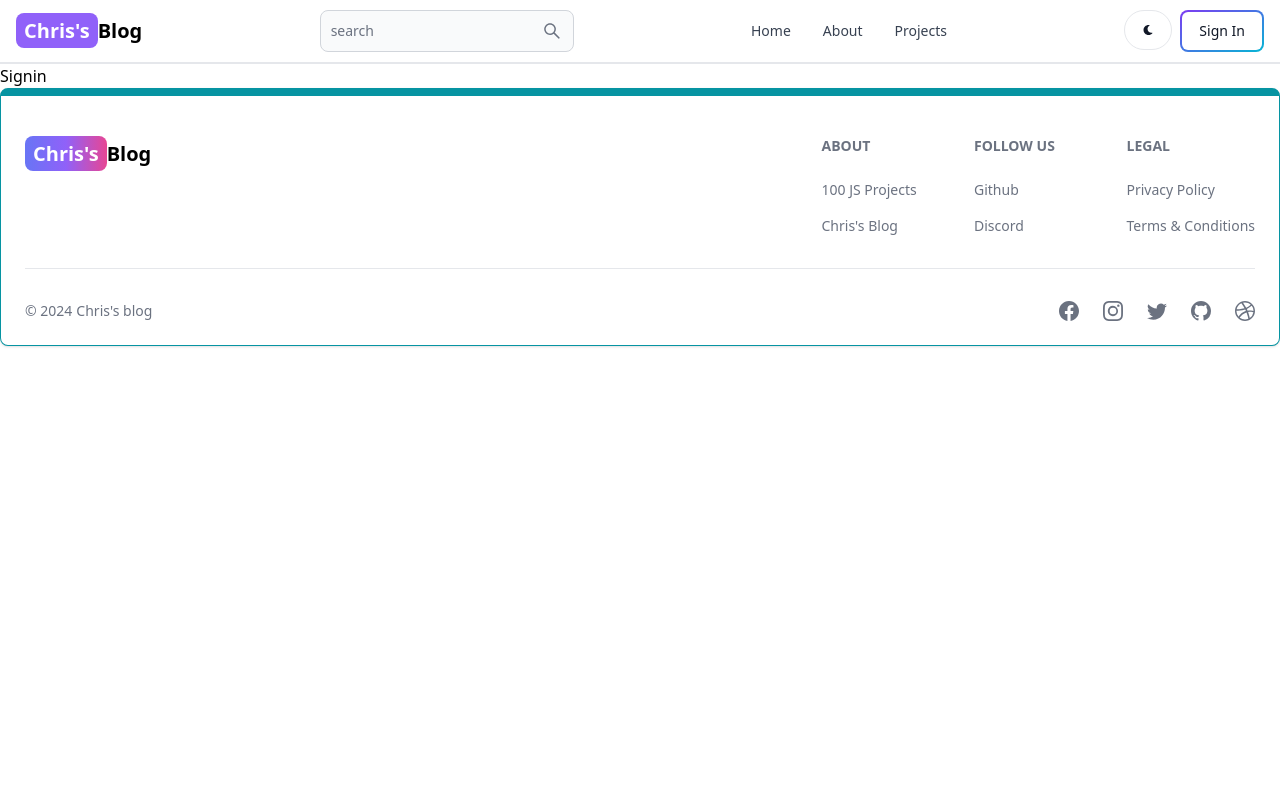
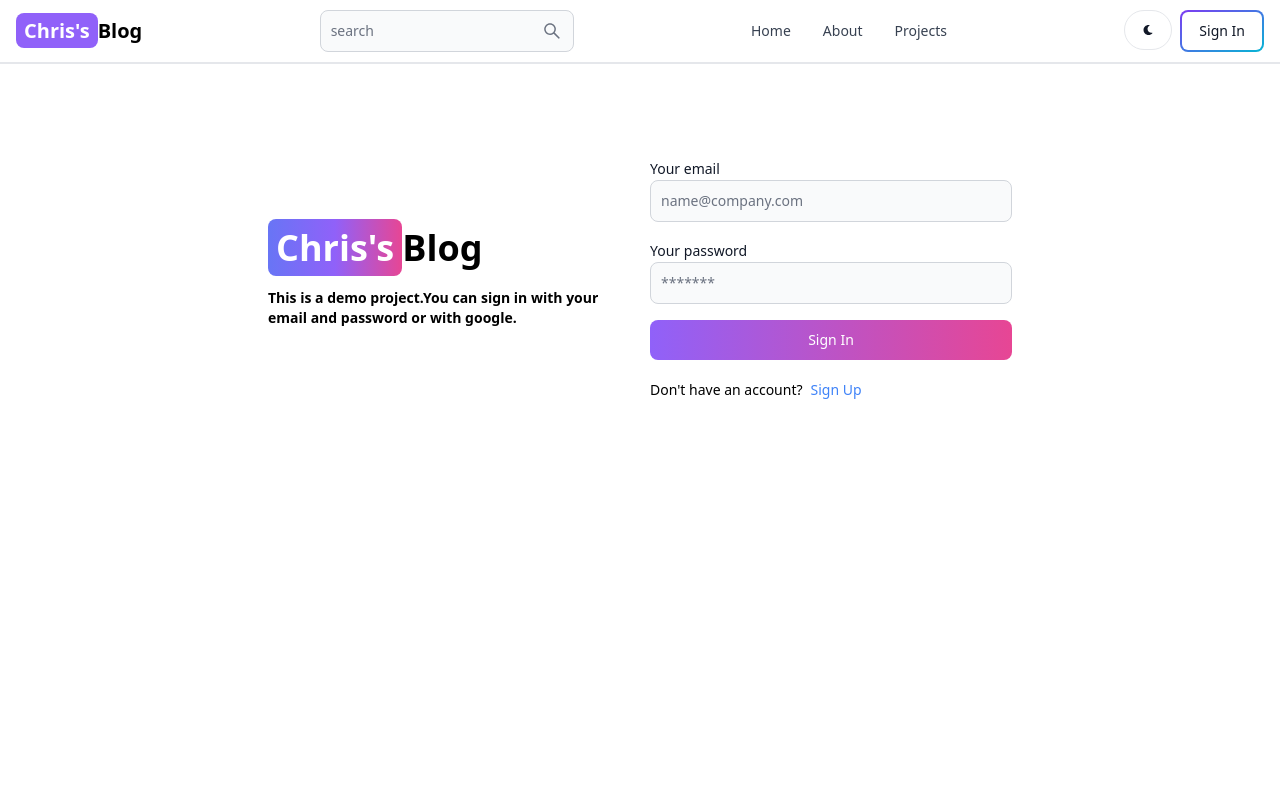
Before and after one commit to CJ071/Blog-App, a React (Vite) app in the folder client/: page /sign-in in a window 1280 px wide. Shown: the top 800 px of the page. Built offline with nearby package versions, Linux system fonts and the light colour scheme.

Commit message:
complete signin functionality

```diff
--- a/client/src/pages/SignIn.jsx
+++ b/client/src/pages/SignIn.jsx
@@ -1,9 +1,109 @@
-import React from 'react'
+import React, { useState } from 'react'
+import {Link, useNavigate} from 'react-router-dom'
+import {Alert, Button, Label,Spinner,TextInput} from 'flowbite-react'
 
 export default function SignIn() {
+
+  const navigate=useNavigate()
+  const [loading,setLoading]=useState(false)
+  const [errorMessage,setErrorMessage]=useState(null)
+  const [formData,setFormData]=useState({})
+
+  const handleChange=(e)=>{
+    setFormData({...formData,[e.target.id]:e.target.value.trim()})
+  }
+
+  const handleSubmit=async(e)=>{
+    e.preventDefault()
+
+    if(!formData.email || !formData.password)
+      {
+        return setErrorMessage('Please fill out all fields')
+      }
+
+    try {
+      setLoading(true)
+      setErrorMessage(null)
+
+      const res=await fetch('/api/auth/signin',{
+        method:'POST',
+        headers:{
+          'Content-Type':'application/json'
+        },
+        body:JSON.stringify(formData)
+      })
+
+      const data=await res.json()
+      if(data.success===false)
+      {
+        return setErrorMessage(data.message)
+      }
+      setLoading(false)
+      if(res.ok){
+        navigate('/')
+      }
+    } catch (error) {
+      setErrorMessage(error.message)
+      setLoading(false)
+    }
+  }
+
   return (
-    <div>
-      Signin
+    <div className='min-h-screen mt-20'>
+      <div className='flex p-3 max-w-3xl mx-auto flex-col md:flex-row md:items-center gap-5'>
+          {/* left */}
+          <div className='flex-1'>
+            <Link to='/' className='font-bold dark:text-white text-4xl'>
+
+              <span className='px-2 py-1 bg-gradient-to-r from-indigo-500 via-purple-500 to-pink-500 rounded-lg text-white'>
+                Chris's
+              </span>
+              Blog
+              <p className='text-sm mt-5'>
+                This is a demo project.You can sign in with your email and password or with google.
+              </p>
+            </Link>
+          </div>
+
+            {/* right */}
+          <div className='flex-1'>
+              <form className='flex flex-col gap-4' onSubmit={handleSubmit}>
+
+                <div>
+                  <Label value='Your email'/>
+                  <TextInput type='email' placeholder='name@company.com' id='email' onChange={handleChange}/>
+                </div>
+
+                <div>
+                  <Label value='Your password'/>
+                  <TextInput type='password' placeholder='*******' id='password' onChange={handleChange}/>
+                </div>
+
+                <Button gradientDuoTone='purpleToPink' type='submit' disabled={loading}>
+                  {loading
+                  ?(
+                    <>
+                    <Spinner className='sm'/>
+                    <span className='pl-3'>Loading...</span>
+                    </>
+                  ):'Sign In'}
+                </Button>
+              </form>
+
+              <div className='flex gap-2 text-sm mt-5'>
+                <span>
+                  Don't have an account?
+                </span>
+                <Link to='/sign-up' className='text-blue-500'>
+                    Sign Up
+                </Link>
+              </div>
+              {errorMessage && <Alert className='mt-5' color='failure'>
+                    {errorMessage}
+                </Alert>}
+          </div>
+      </div>
+
     </div>
   )
 }
```
